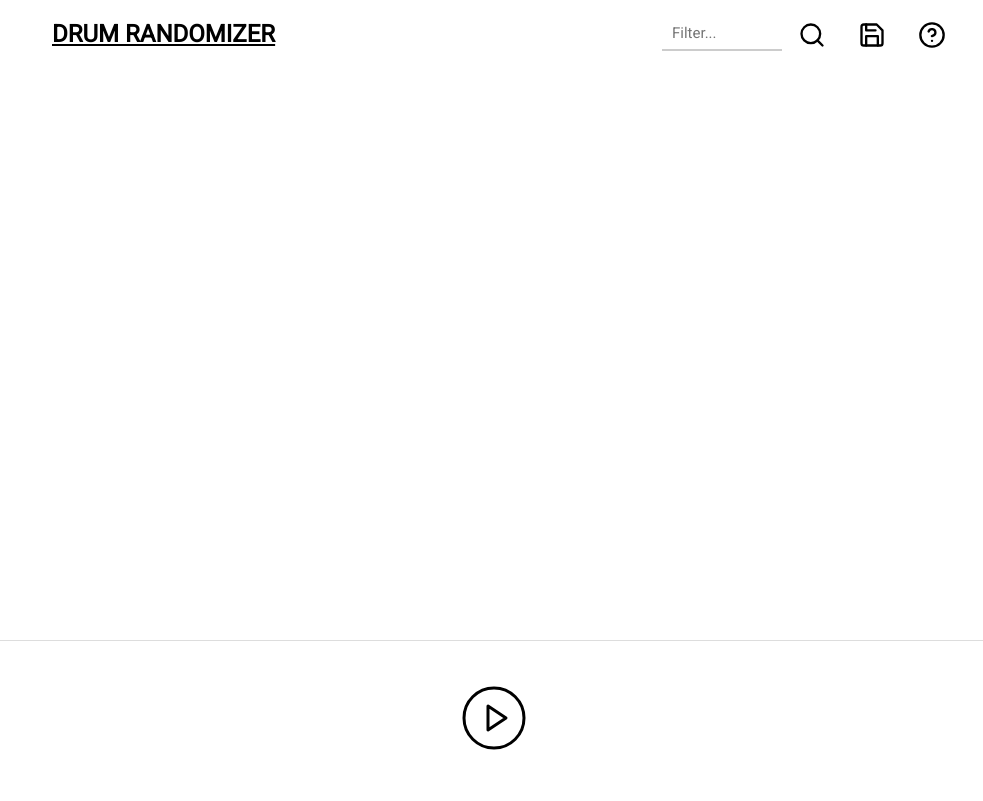
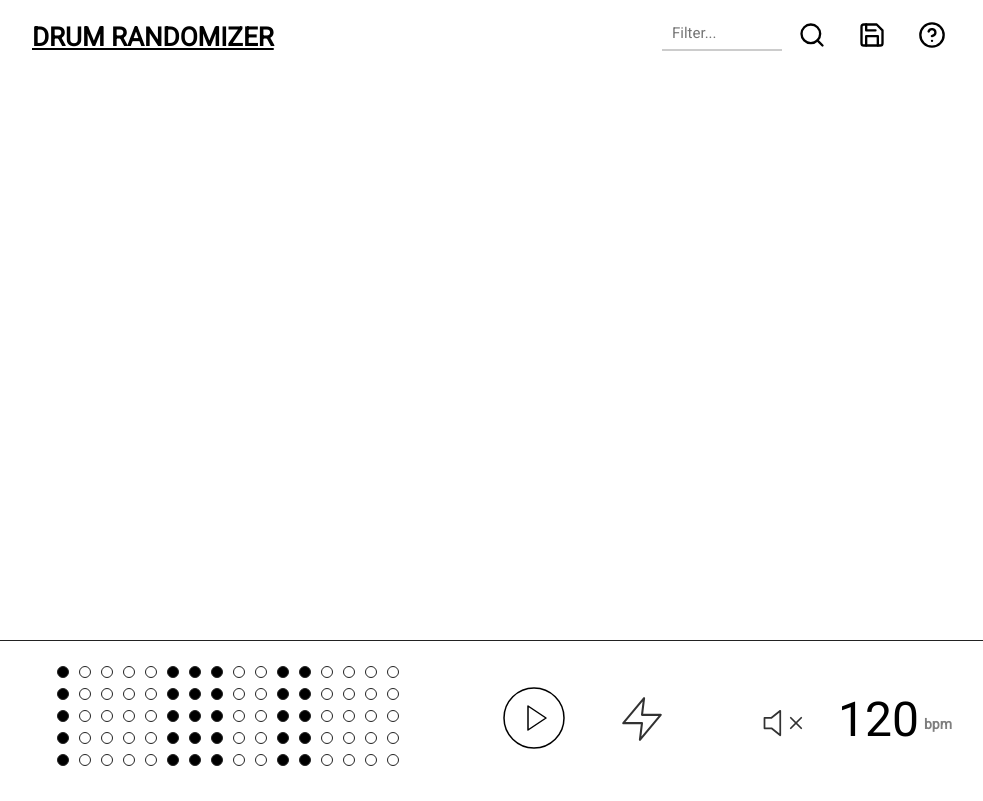
Before and after one commit to vah7id/drum-randomizer, a React (Create React App) app: page / in a window 1280 px wide. Shown: the whole page, without its empty margins (148-1131 px from the left). Built offline with nearby package versions, Linux system fonts and the light colour scheme.

Commit message:
patterns layout added

```diff
--- a/src/components/toolbar/index.tsx
+++ b/src/components/toolbar/index.tsx
@@ -1,12 +1,29 @@
 import React from 'react';
+import Patterns from './pattern-list';
 import { FiPlayCircle } from "react-icons/fi";
+import { FiZap } from "react-icons/fi";
+import { FiVolumeX } from "react-icons/fi";
 
 function Toolbar() {
   return (
     <div className="Toolbar">
-        <button className="btn-play">
-            <FiPlayCircle />
-        </button>
+        <div className="Toolbar-patterns">
+            <Patterns />
+        </div>
+        <div className="Toolbar-actions">
+            <button className="btn-icon btn-play">
+                <FiPlayCircle />
+            </button>
+            <button className={'btn-icon btn-shuffle'}>
+                <FiZap />
+            </button>
+            <button className={'btn-icon btn-volume'}>
+                <FiVolumeX />
+            </button>
+            <span className={'tempo'}>
+                120 <b>bpm</b>
+            </span>
+        </div>
 
     </div>
   );
--- /dev/null
+++ b/src/components/toolbar/pattern-list.tsx
@@ -0,0 +1,100 @@
+import React from 'react';
+
+function Patterns() {
+  return (
+    <div className="Patterns">
+        <div className={'pattern-row'}>
+            <span className={'active'}> </span>
+            <span className={''}> </span>
+            <span className={''}> </span>
+            <span className={''}> </span>
+            <span className={''}> </span>
+            <span className={'active'}> </span>
+            <span className={'active'}> </span>
+            <span className={'active'}> </span>
+            <span className={''}> </span>
+            <span className={''}> </span>
+            <span className={'active'}> </span>
+            <span className={'active'}> </span>
+            <span className={''}> </span>
+            <span className={''}> </span>
+            <span className={''}> </span>
+            <span className={''}> </span>
+        </div>
+        <div className={'pattern-row'}>
+            <span className={'active'}> </span>
+            <span className={''}> </span>
+            <span className={''}> </span>
+            <span className={''}> </span>
+            <span className={''}> </span>
+            <span className={'active'}> </span>
+            <span className={'active'}> </span>
+            <span className={'active'}> </span>
+            <span className={''}> </span>
+            <span className={''}> </span>
+            <span className={'active'}> </span>
+            <span className={'active'}> </span>
+            <span className={''}> </span>
+            <span className={''}> </span>
+            <span className={''}> </span>
+            <span className={''}> </span>
+        </div>
+        <div className={'pattern-row'}>
+            <span className={'active'}> </span>
+            <span className={''}> </span>
+            <span className={''}> </span>
+            <span className={''}> </span>
+            <span className={''}> </span>
+            <span className={'active'}> </span>
+            <span className={'active'}> </span>
+            <span className={'active'}> </span>
+            <span className={''}> </span>
+            <span className={''}> </span>
+            <span className={'active'}> </span>
+            <span className={'active'}> </span>
+            <span className={''}> </span>
+            <span className={''}> </span>
+            <span className={''}> </span>
+            <span className={''}> </span>
+        </div>
+        <div className={'pattern-row'}>
+            <span className={'active'}> </span>
+            <span className={''}> </span>
+            <span className={''}> </span>
+            <span className={''}> </span>
+            <span className={''}> </span>
+            <span className={'active'}> </span>
+            <span className={'active'}> </span>
+            <span className={'active'}> </span>
+            <span className={''}> </span>
+            <span className={''}> </span>
+            <span className={'active'}> </span>
+            <span className={'active'}> </span>
+            <span className={''}> </span>
+            <span className={''}> </span>
+            <span className={''}> </span>
+            <span className={''}> </span>
+        </div>
+        <div className={'pattern-row'}>
+            <span className={'active'}> </span>
+            <span className={''}> </span>
+            <span className={''}> </span>
+            <span className={''}> </span>
+            <span className={''}> </span>
+            <span className={'active'}> </span>
+            <span className={'active'}> </span>
+            <span className={'active'}> </span>
+            <span className={''}> </span>
+            <span className={''}> </span>
+            <span className={'active'}> </span>
+            <span className={'active'}> </span>
+            <span className={''}> </span>
+            <span className={''}> </span>
+            <span className={''}> </span>
+            <span className={''}> </span>
+        </div>
+    </div>
+  );
+}
+
+export default Patterns;
--- a/src/resources/styles/index.css
+++ b/src/resources/styles/index.css
@@ -27,6 +27,7 @@ body {
     cursor: pointer;
 }
 
+
 button, input, form {
     font-family: 'Roboto', sans-serif;
 }
@@ -43,9 +44,9 @@ header {
 }
 
 header h2 {
-    width: 250px;
+    width: 280px;
     float: left;
-    margin-left: 20px;
+    font-size: 26px;
     text-decoration: underline;
 }
 
@@ -74,30 +75,108 @@ header input[type=text] {
 .Tree-Elements {
     height: 60vh;
     width: 100%;
-    max-width: 920px;
-    display: block;
-    margin: 0 auto;
+    border-bottom: 1px solid #222;
 }
 
 /* ====================== TOOLBAR ========================*/
 
 .Toolbar {
     height: 20vh;
-    width: 100%;
-    border-top: 1px solid #ddd;
+    width: 100vw;
+    max-width: 920px;
+    display: block;
+    margin: 0 auto;
+}
+
+.Toolbar-patterns {
+    width: 50%;
+    height: 100%;
+    float: left;
+}
+
+.Toolbar-actions {
+    width: 50%;
+    height: 100%;
+    float: left;
 }
 
 .btn-play {
-    background: none;
-    border: none;
     width: 80px;
     font-size: 72px;
-    display: block;
+    float: left;
     height: 80px;
     cursor: pointer;
     margin: 40px auto;
 }
 
 .btn-play svg {
+    stroke-width: 0.5;
+}
+
+.btn-shuffle {
+    width: 80px;
+    font-size: 50px;
+    float: left;
+    opacity: 0.8;
+    margin: 52px 20px 0 30px;
+}
+
+.btn-shuffle svg {
     stroke-width: 1;
 }
+
+
+.btn-volume {
+    width: 80px;
+    font-size: 42px;
+    float: left;
+    opacity: 0.8;
+    margin: 60px 0px 0 40px;
+}
+
+.btn-volume svg {
+    stroke-width: 1;
+}
+
+.tempo {
+    float: right;
+    font-size: 48px;
+    margin: 50px 0 0 10px;
+}
+
+.tempo b {
+    font-size: 14px;
+    opacity: 0.5;
+    margin: 25px 0 0 5px;
+    float: right;
+}
+
+/* ====================== PATTERNS ========================*/
+
+.Patterns {
+    padding: 20px;
+    position: relative;
+    float: left;
+    width: 100%;
+}
+
+.pattern-row {
+    width: 100%;
+    float: left;
+}
+
+.pattern-row span {
+    margin: 5px;
+    float: left;
+    position: relative;
+    background: #fff;
+    border: 1px solid #222;
+    border-radius: 100%;
+    width: 10px;
+    cursor: pointer;
+    height: 10px;
+}
+
+.pattern-row span.active {
+    background: black;
+}
```
